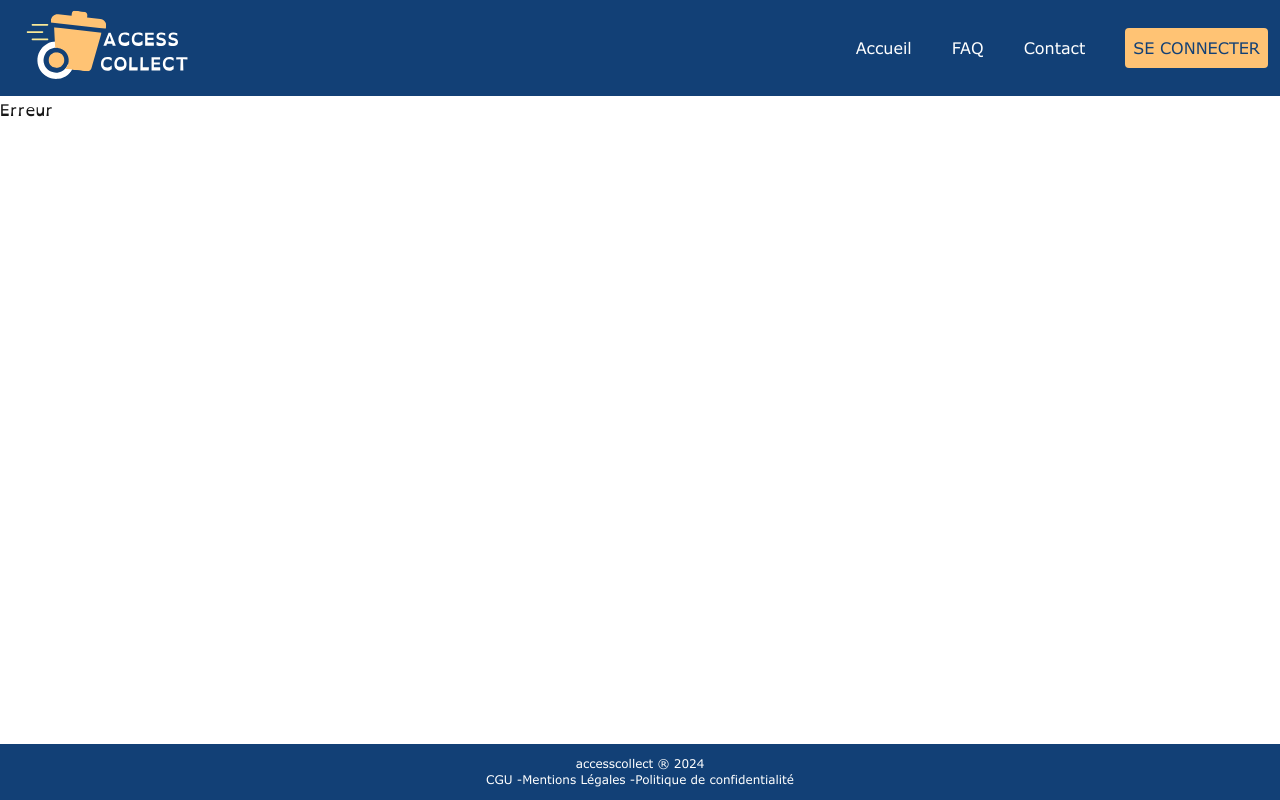
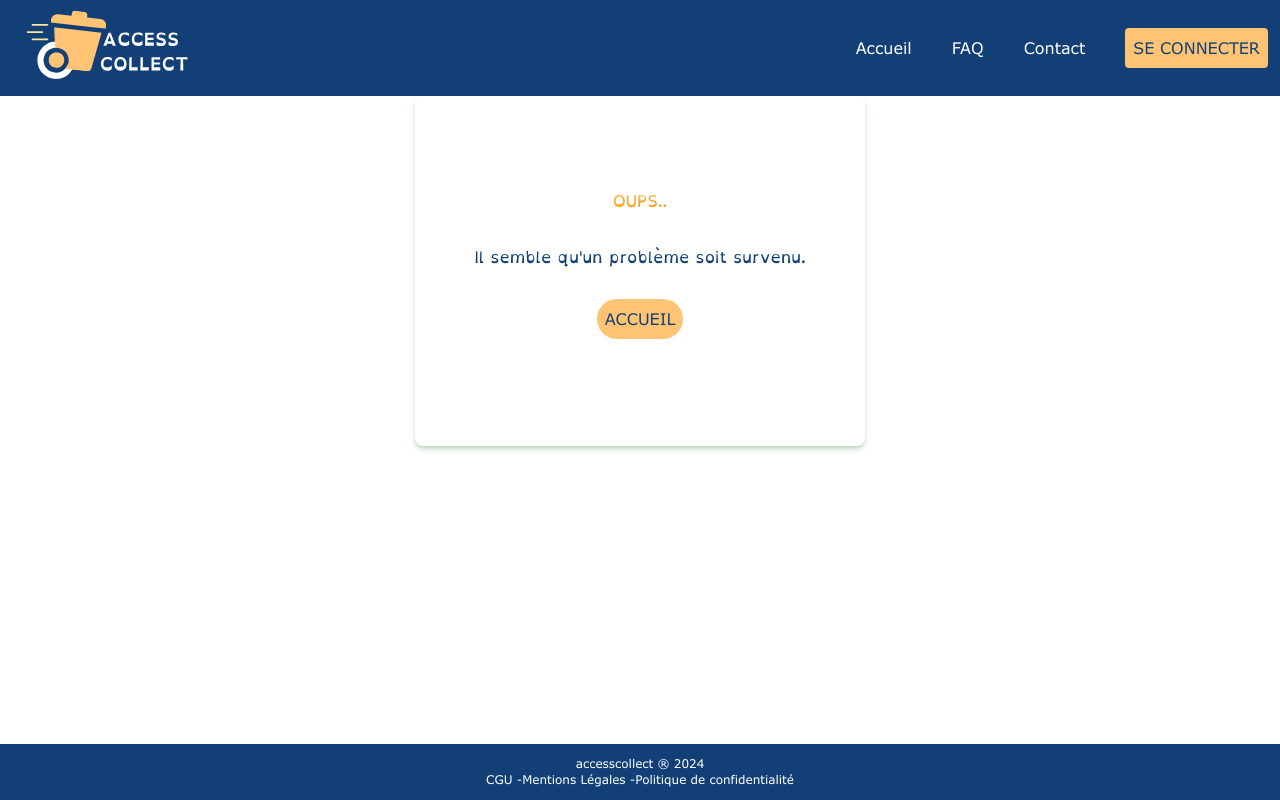
Before and after one commit to tripluch/access-collect, a Next.js app: page /forgotten-password/on-failed in a window 1280 px wide. Built offline with nearby package versions, Linux system fonts and the light colour scheme.

Commit message:
feat-forgotten password

```diff
--- a/package.json
+++ b/package.json
@@ -24,12 +24,13 @@
   "dependencies": {
     "@auth/drizzle-adapter": "^1.7.1",
     "@types/bcryptjs": "^2.4.2",
+    "@types/nodemailer": "^6.4.17",
     "bcryptjs": "^2.4.3",
     "dotenv": "^16.4.5",
     "drizzle-orm": "^0.35.3",
     "next": "14.2.16",
     "next-auth": "^5.0.0-beta.19",
-    "nodemailer": "^6.9.16",
+    "nodemailer": "^6.10.0",
     "pg": "^8.13.0",
     "react": "^18",
     "react-dom": "^18",
--- a/src/app/(public)/(auth)/forgotten-password/on-failed/page.tsx
+++ b/src/app/(public)/(auth)/forgotten-password/on-failed/page.tsx
@@ -1,8 +1,22 @@
+"use client"
+import OrangeButton from "@/app/components/button/orangeButton";
+
+
+
 const ForgottenPasswordError = () => {
   return (
-    <>
-      <p>Erreur</p>
-    </>
+
+
+    <div className="w-full h-full flex justify-center items-center">
+    <div className="w-[300px] h-[300px] md:w-[450px] md:h-[350px] shadow-md shadow-lightOliveGreen rounded-lg flex flex-col justify-center items-center gap-4 ">
+      <h1 className="text-brightOrange uppercase">{"Oups.. "}</h1>
+      <p className="text-midnightBlue text-center px-6 py-4">{"Il semble qu'un problème soit survenu."}</p>
+      <OrangeButton label={"ACCUEIL"} route={"/"}/>
+    </div>
+    </div>
+
+
+
   );
 };
 
--- a/src/app/(public)/(auth)/forgotten-password/on-token-expired/page.tsx
+++ b/src/app/(public)/(auth)/forgotten-password/on-token-expired/page.tsx
@@ -1,8 +1,17 @@
+"use client"
+import OrangeButton from "@/app/components/button/orangeButton";
+
 const ForgottenPasswordError = () => {
   return (
-    <>
-      <p>token expiré</p>
-    </>
+
+    <div className="w-full h-full flex justify-center items-center">
+      <div className="w-[300px] h-[300px] md:w-[450px] md:h-[350px] shadow-md shadow-lightOliveGreen rounded-lg flex flex-col justify-center items-center gap-4 ">
+        <h1 className="text-brightOrange uppercase">{"Le lien a expiré"}</h1>
+        <p className="text-midnightBlue text-center px-6 py-4">{"Il semble que le lien de réinitialisation a expiré. Si vous souhaitez en générer un nouveau cliquez ici : "}</p>
+        <OrangeButton label={"REINITIALISER"} route={"/forgotten-password"}/>
+      </div>
+    </div>
+
   );
 };
 
--- a/src/app/(public)/(auth)/reset-password/[userId]/[key]/route.ts
+++ b/src/app/(public)/(auth)/reset-password/[userId]/[key]/route.ts
@@ -1,5 +1,4 @@
 import { deleteKey, getKeyByUserId } from "@/lib/keyQuery";
-import { ConsoleLogWriter } from "drizzle-orm";
 import { NextRequest, NextResponse } from "next/server";
 
 export async function GET(
@@ -26,8 +25,8 @@ export async function GET(
     return NextResponse.redirect(url);
   }
 
-  let now = new Date();
-  let hasTokenExpired: boolean =
+  const now = new Date();
+  const hasTokenExpired: boolean =
     foundKey.expirationDate.getHours() < now.getHours();
 
   if (hasTokenExpired) {
--- a/src/app/(public)/(auth)/reset-password/page.tsx
+++ b/src/app/(public)/(auth)/reset-password/page.tsx
@@ -6,7 +6,7 @@ import { updatePassword } from "@/lib/userQuery";
 import Image from "next/image";
 import { redirect, useSearchParams } from "next/navigation";
 
-const resetPasswordPage = async () => {
+const ResetPasswordPage = () => {
   const searchParams = useSearchParams();
   const userId = searchParams.get("userId");
   const key = searchParams.get("userKey");
@@ -82,4 +82,4 @@ const resetPasswordPage = async () => {
   );
 };
 
-export default resetPasswordPage;
+export default ResetPasswordPage;
--- a/src/lib/utils.ts
+++ b/src/lib/utils.ts
@@ -13,6 +13,7 @@ export const replaceEmptyValueByNull = async (formData: FormData) => {
   });
   return newData;
 };
+
 
 export const creationOfTransporter = async () => {
   const transporter = nodemailer.createTransport({
@@ -30,7 +31,7 @@ export const creationOfTransporter = async () => {
 };
 
 export const sendMailToUser = async (url: string, info: any, email: string) => {
-  let mailBodyHtml: string =
+  const mailBodyHtml: string =
     '\
       <h3>Bonjour, </h3> \
       <p>Vous recevez ce mail car nous avons reçu une demande de réinitialisation du mot de passe pour votre compte.<br>\
```
Also changed, not shown: src/app/(public)/(auth)/_components/resetPasswordForm.tsx (deleted), 1 other file (tests, documents, lock files or other folders).
